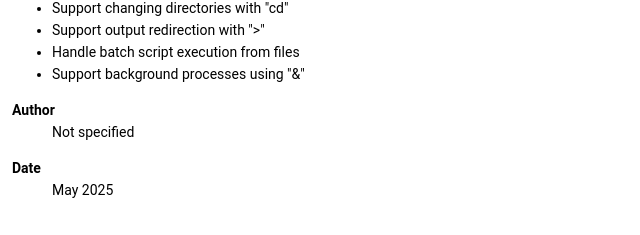
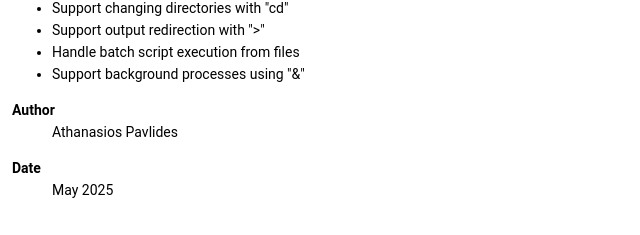
Before and after one commit to Somthin2/COMP-354, a plain HTML site: page docs/wish_8cpp.html in a window 1280 px wide. Shown: the part 1362-1597 px from the top of the page, 0-640 px from the left. Drawn offline with Linux system fonts and the light colour scheme.

Commit message:
Update wish_8cpp.html

```diff
--- a/docs/wish_8cpp.html
+++ b/docs/wish_8cpp.html
@@ -144,7 +144,7 @@ Variables</h2></td></tr>
 <li>Handle batch script execution from files</li>
 <li>Support background processes using "&amp;"</li>
 </ul>
-<dl class="section author"><dt>Author</dt><dd>Not specified </dd></dl>
+<dl class="section author"><dt>Author</dt><dd>Athanasios Pavlides </dd></dl>
 <dl class="section date"><dt>Date</dt><dd>May 2025 </dd></dl>
 </div><h2 class="groupheader">Function Documentation</h2>
 <a id="ace55b70f480bab63869b2926f7d74975"></a>
```
